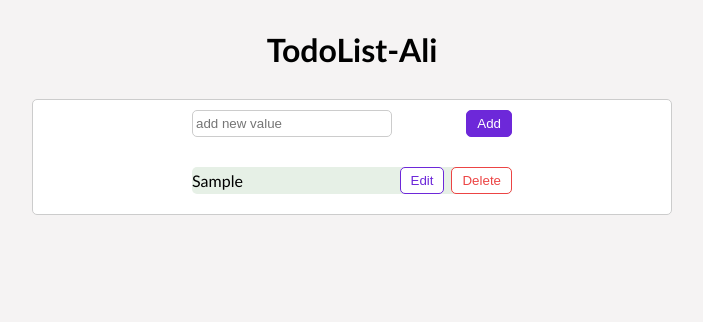
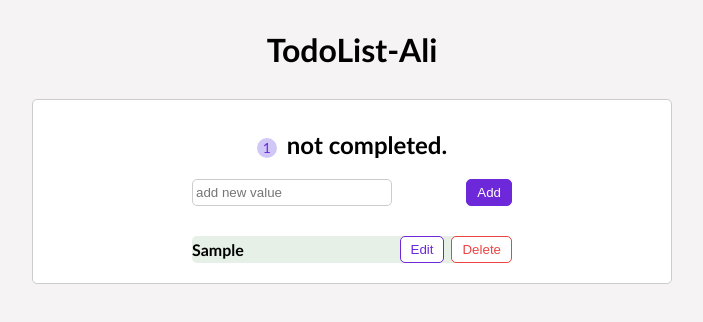
Before and after one commit to Ali-DoostAli/React-Course-TodoList-app, a React (Create React App) app: page / in a window 1280 px wide. Both pictures are taken after typing "Sample" into the empty fields and a click on the button "Add". Shown: the top 322 px of the page, without its empty margins (288-991 px from the left). Built offline with nearby package versions, Linux system fonts and the light colour scheme.

Commit message:
NavBar added

```diff
--- a/src/App.css
+++ b/src/App.css
@@ -75,3 +75,26 @@
   color: #6d28d9;
   background-color: #fff;
 }
+.todoText {
+  cursor: pointer;
+  font-weight: bold;
+}
+.header {
+  display: flex;
+  margin: 20px 0;
+  align-items: center;
+}
+.header span {
+  margin-right: 10px;
+  margin-top: 6px;
+  display: inline-block;
+  width: 20px;
+  font-size: 14px;
+  height: 20px;
+  background-color: #d0c7f7;
+  color: #6d28d9;
+  border-radius: 50%;
+  display: flex;
+  justify-content: center;
+  align-items: center;
+}
--- /dev/null
+++ b/src/components/NavBar.jsx
@@ -0,0 +1,13 @@
+const NavBar = ({ unCompletedTodo }) => {
+  return (
+    <header className="header">
+      {unCompletedTodo ? <>
+        <span>{unCompletedTodo}</span>
+      <h2> not completed. </h2></>
+      :
+      <h2>Set Your Today Todo!</h2>}
+    </header>
+  );
+};
+
+export default NavBar;
--- a/src/components/Todo.jsx
+++ b/src/components/Todo.jsx
@@ -1,7 +1,7 @@
 const Todo = ({ todo, onComplete, onDelete, onEdit }) => {
   return (
     <div className="todo" key={todo.id}>
-      <div onClick={onComplete} className={todo.isCompleted ? "completed" : ""}>
+      <div onClick={onComplete} className={`todoText ${todo.isCompleted ? "completed" : ""}`}>
         {todo.text}
       </div>
       <div>
--- a/src/components/TodoApp.jsx
+++ b/src/components/TodoApp.jsx
@@ -1,6 +1,7 @@
 import { useState } from "react";
 import TodoForm from "./TodoForm";
 import TodoList from "./TodoList";
+import NavBar from "./NavBar";
 
 const TodoApp = () => {
   const [todos, setTodos] = useState([]);
@@ -39,6 +40,7 @@
 
   return (
     <div className="container">
+      <NavBar unCompletedTodo={todos.filter((t)=> !t.isCompleted).length} />
       <TodoForm submitTodo={addTodo} />
       <TodoList
         todos={todos}
```
